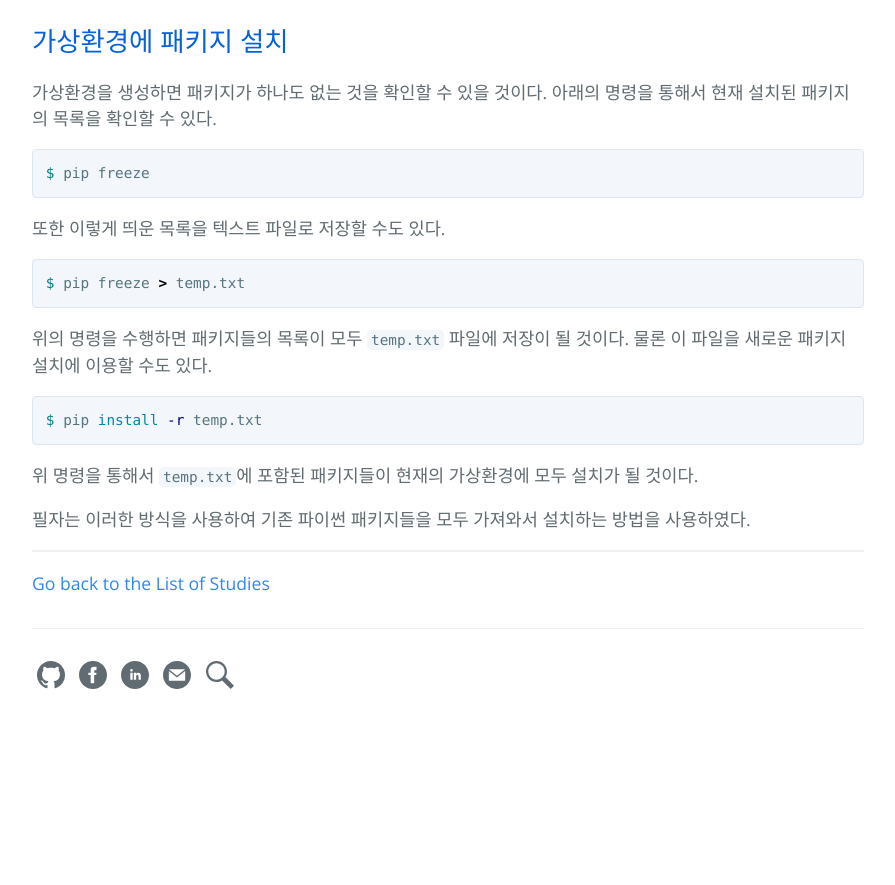
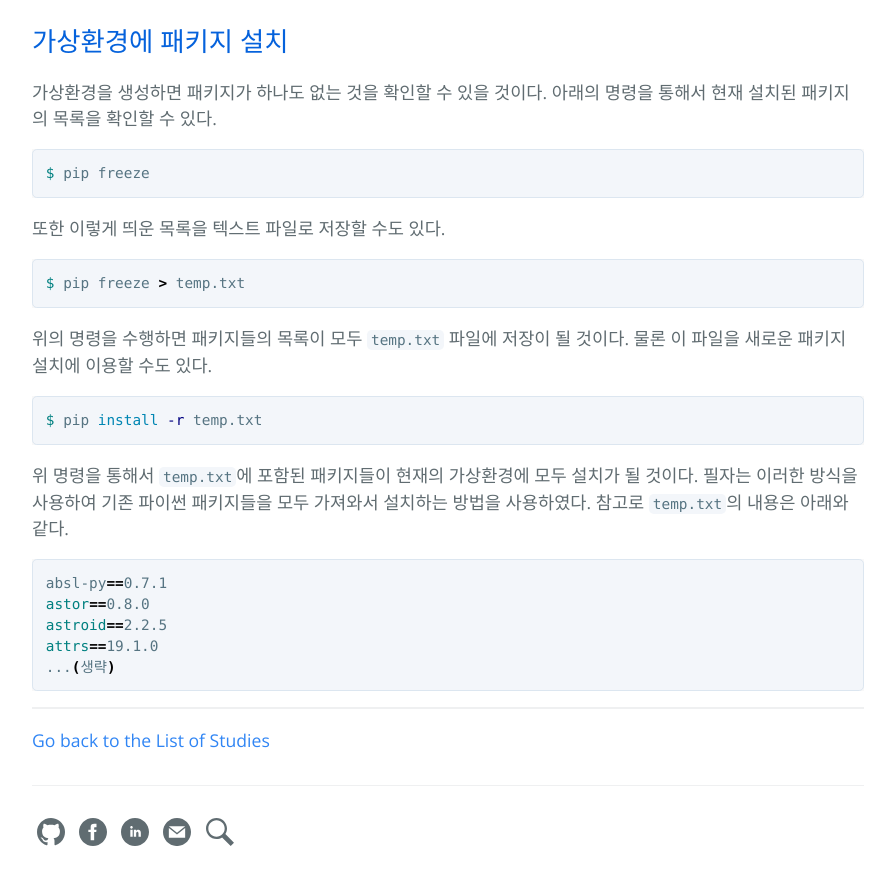
Before and after one commit to hcnoh/hcnoh.github.io, a Jekyll site: the page built from _posts/2019-06-19-windows-python-virtualenv.md, in a window 1280 px wide and 900 px high, scrolled down 1635 px. Shown: the top 885 px of the window, without its empty margins (192-1087 px from the left). Built offline with Jekyll 4.4.1, drawn with Linux system fonts in a browser that asks for light colours; comment, search, counter and statistics services are not loaded; before the commit the page ends 2378 px from its top, so only the background shows below that.

Commit message:
updated 2 posts

````diff
--- a/_posts/2019-06-19-windows-python-virtualenv.md
+++ b/_posts/2019-06-19-windows-python-virtualenv.md
@@ -71,6 +71,12 @@ $ pip freeze > temp.txt
 $ pip install -r temp.txt
 ```
 
-위 명령을 통해서 `temp.txt`에 포함된 패키지들이 현재의 가상환경에 모두 설치가 될 것이다.
+위 명령을 통해서 `temp.txt`에 포함된 패키지들이 현재의 가상환경에 모두 설치가 될 것이다. 필자는 이러한 방식을 사용하여 기존 파이썬 패키지들을 모두 가져와서 설치하는 방법을 사용하였다. 참고로 `temp.txt`의 내용은 아래와 같다.
 
-필자는 이러한 방식을 사용하여 기존 파이썬 패키지들을 모두 가져와서 설치하는 방법을 사용하였다.
+```bash
+absl-py==0.7.1
+astor==0.8.0
+astroid==2.2.5
+attrs==19.1.0
+...(생략)
+```
````
Also changed, not shown: _posts/2019-06-12-euler-lagrange-eq.md (+7 -2 lines), assets/img/2019-06-12-euler-lagrange-eq/2019-06-12-euler-lagrange-eq_2019-06-23-00-08-42.png (added).
